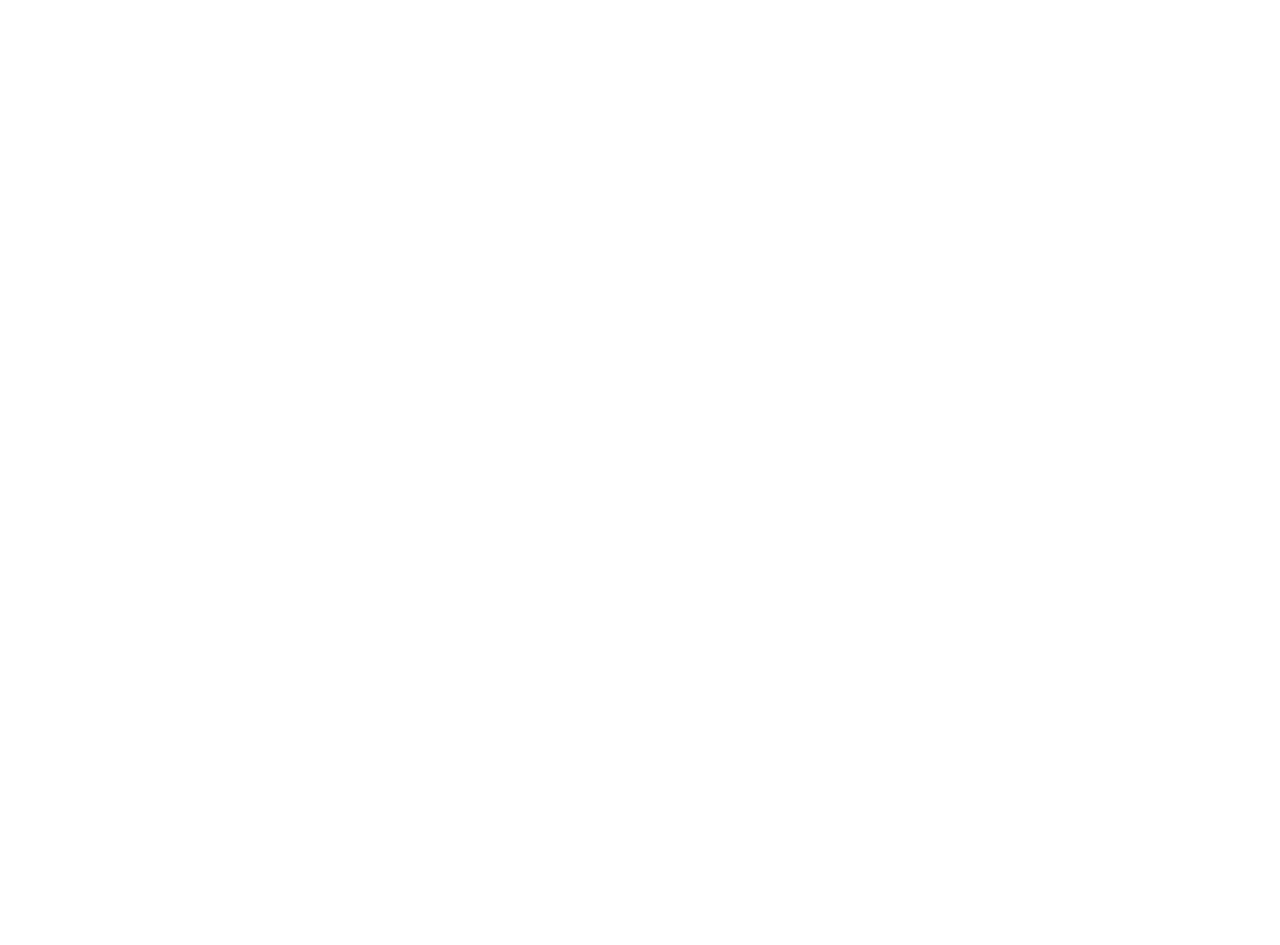
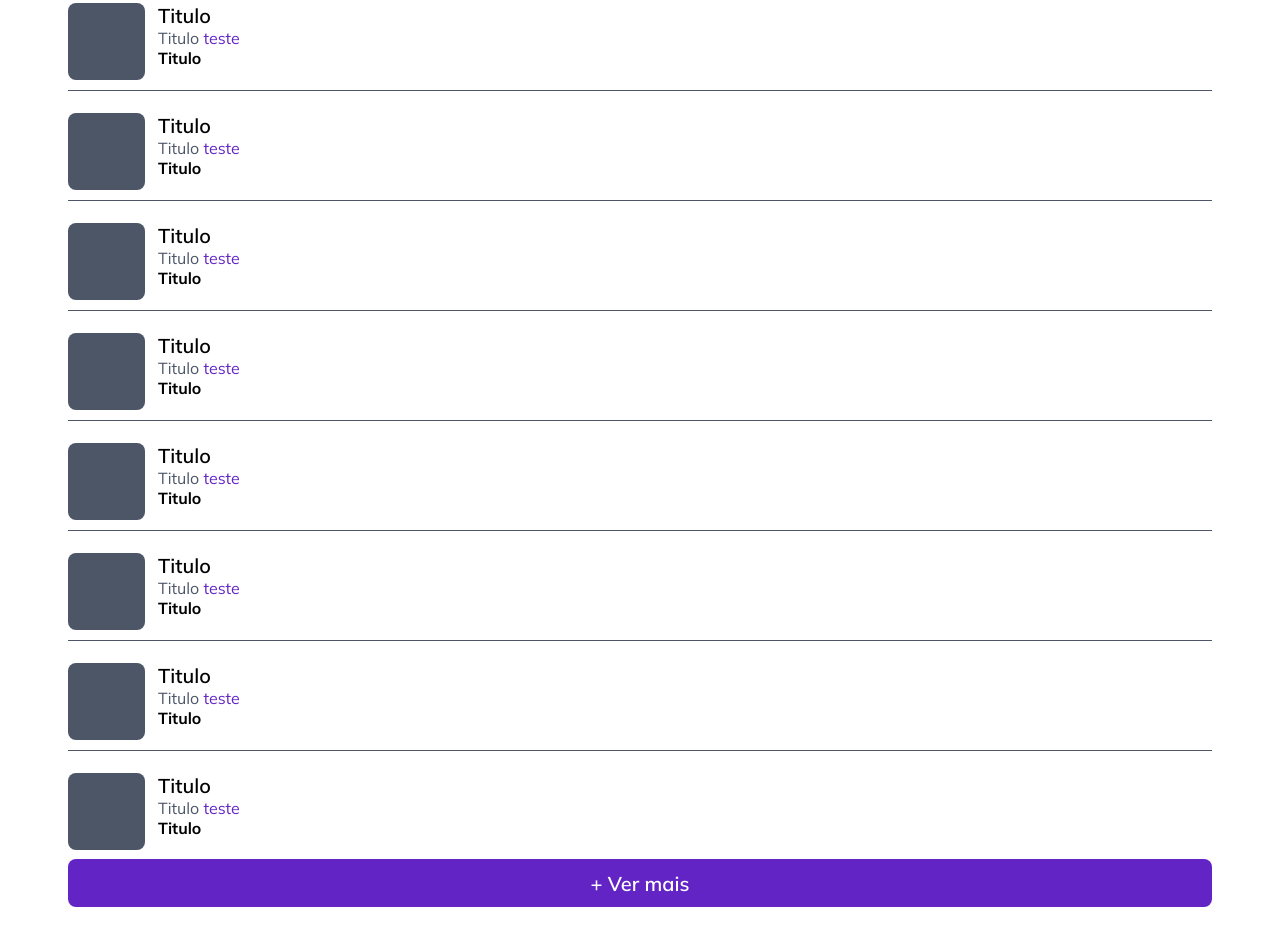
Before and after one commit to felipepasq/winnin, a React (Vite) app: page / in a window 1280 px wide. Shown: the part 420-1365 px from the top of the page. Before the commit the page ends 800 px from the top, so only its background shows below. Built offline with nearby package versions, Linux system fonts and the light colour scheme.

Commit message:
finished main page

```diff
--- a/src/components/Button/index.tsx
+++ b/src/components/Button/index.tsx
@@ -9,7 +9,7 @@
 }
 
 const Button: React.FC<ButtonProps> = (
-  { height = "48px", width = "202px", isActive = false, children },
+  { height = "4.8rem", width = "20.2rem", isActive = false, children },
   ...rest
 ) => {
   return (
--- a/src/components/Button/styles.ts
+++ b/src/components/Button/styles.ts
@@ -7,12 +7,12 @@
 }
 
 export const Button = styled.button<ButtonProps>`
-  border-radius: 8px;
+  border-radius: 0.8rem;
   height: ${({ height }) => height};
   width: ${({ width }) => width};
-  color: ${({ theme }) => theme.color.white};
+  color: ${({ theme }) => theme.colors.white};
   background-color: ${({ isActive, theme }) =>
-    isActive ? theme.color.primary : theme.color.secondary};
+    isActive ? theme.colors.primary : theme.colors.secondary};
   font-size: 2rem;
   font-weight: 600;
 `;
--- /dev/null
+++ b/src/components/Divider/styles.ts
@@ -0,0 +1,12 @@
+import { styled } from "styled-components";
+
+interface DividerProps {
+  margin?: string;
+}
+
+export const Divider = styled.div<DividerProps>`
+  height: 0.1rem;
+  margin: ${({ margin }) => margin ?? "0"};
+  background-color: ${({ theme }) => theme.colors.dark_gray};
+  width: 100%;
+`;
--- a/src/components/Header/styles.ts
+++ b/src/components/Header/styles.ts
@@ -6,12 +6,12 @@
   display: flex;
   justify-content: center;
   align-items: center;
-  background-color: ${({ theme }) => theme.color.primary};
+  background-color: ${({ theme }) => theme.colors.primary};
   font-size: 3.1rem;
   font-weight: 700;
-  color: ${({ theme }) => theme.color.white};
+  color: ${({ theme }) => theme.colors.white};
 
   .yellow {
-    color: ${({ theme }) => theme.color.yellow};
+    color: ${({ theme }) => theme.colors.yellow};
   }
 `;
--- /dev/null
+++ b/src/components/Post/index.tsx
@@ -0,0 +1,23 @@
+import React from "react";
+import * as S from "./styles";
+import { Divider } from "../Divider/styles";
+
+const Post: React.FC = () => {
+  return (
+    <>
+      <Divider margin="1rem 0" />
+      <S.Container>
+        <S.Image />
+        <S.PostInfo>
+          <p className="post-title">Titulo</p>
+          <p className="post-time">
+            Titulo <span className="post-user">teste</span>
+          </p>
+          <p className="post-link">Titulo</p>
+        </S.PostInfo>
+      </S.Container>
+    </>
+  );
+};
+
+export default Post;
--- /dev/null
+++ b/src/components/Post/styles.ts
@@ -0,0 +1,46 @@
+import { styled } from "styled-components";
+
+export const Container = styled.div`
+  display: flex;
+  flex-direction: row;
+  gap: 1.3rem;
+  margin-top: 1.2rem;
+`;
+
+export const Image = styled.div`
+  width: 7.7rem;
+  height: 7.7rem;
+  border-radius: 0.8rem;
+  background-color: ${({ theme }) => theme.colors.dark_gray};
+`;
+
+export const PostInfo = styled.div`
+  display: flex;
+  flex-direction: column;
+
+  .post-title {
+    font-size: 20px;
+    font-weight: 600;
+    color: ${({ theme }) => theme.colors.black};
+  }
+
+  .post-time {
+    font-weight: 400;
+    color: ${({ theme }) => theme.colors.dark_gray};
+  }
+
+  .post-user {
+    font-weight: 400;
+    color: ${({ theme }) => theme.colors.primary};
+  }
+  .post-link {
+    font-weight: 700;
+    color: ${({ theme }) => theme.colors.black};
+  }
+
+  .post-time,
+  .post-user,
+  .post-link {
+    font-size: 16px;
+  }
+`;
--- a/src/pages/Home/index.tsx
+++ b/src/pages/Home/index.tsx
@@ -1,7 +1,7 @@
 import React from "react";
 import * as S from "./styles";
 import Button from "../../components/Button";
-
+import Post from "../../components/Post";
 const Home: React.FC = () => {
   return (
     <S.Main>
@@ -10,6 +10,21 @@
         <Button isActive={false}>News</Button>
         <Button>Rising</Button>
       </S.ButtonsContainer>
+      <Post />
+      <Post />
+      <Post />
+      <Post />
+      <Post />
+      <Post />
+      <Post />
+      <Post />
+      <Post />
+      <Post />
+      <div className="bottom-container">
+        <Button width="100%" isActive>
+          + Ver mais
+        </Button>
+      </div>
     </S.Main>
   );
 };
--- a/src/pages/Home/styles.ts
+++ b/src/pages/Home/styles.ts
@@ -5,7 +5,12 @@
   flex-direction: column;
   margin: 0 auto;
   width: 100%;
-  max-width: 1174px;
+  max-width: 116.4rem;
+  padding: 0 1rem 3.8rem;
+
+  .bottom-container {
+    margin-top: 0.9rem;
+  }
 `;
 
 export const ButtonsContainer = styled.div`
@@ -14,5 +19,5 @@
   justify-content: center;
   width: 100%;
   gap: 1.6rem;
-  margin: 2.1rem 0 2rem;
+  margin: 1.1rem 0 2rem;
 `;
--- a/src/styles/themes/default.ts
+++ b/src/styles/themes/default.ts
@@ -1,5 +1,5 @@
 export const defaultTheme = {
-  color: {
+  colors: {
     primary: "#6324C6",
     secondary: "#A7B0BE",
     dark_gray: "#4C5667",
@@ -10,4 +10,4 @@
   fonts: {
     text: "Mulish, sans-serif",
   },
-};
+} as const;
```
